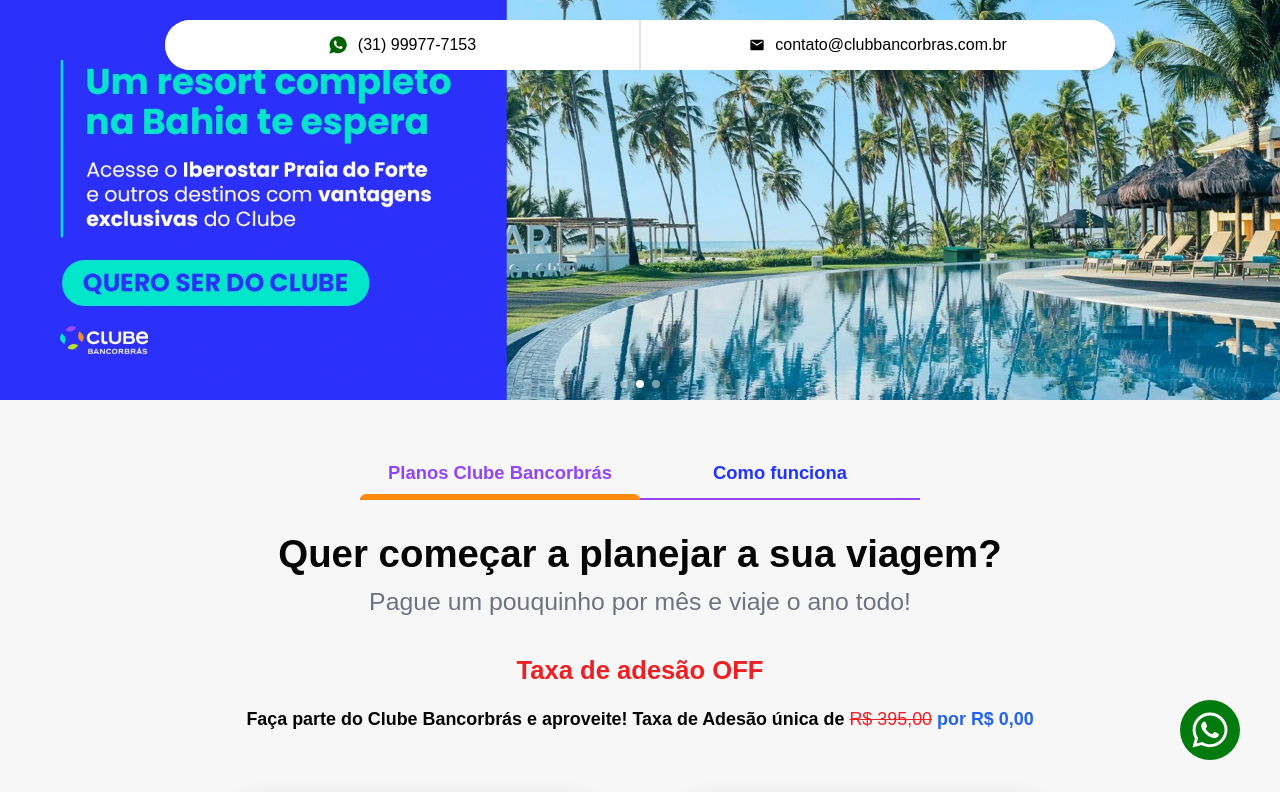
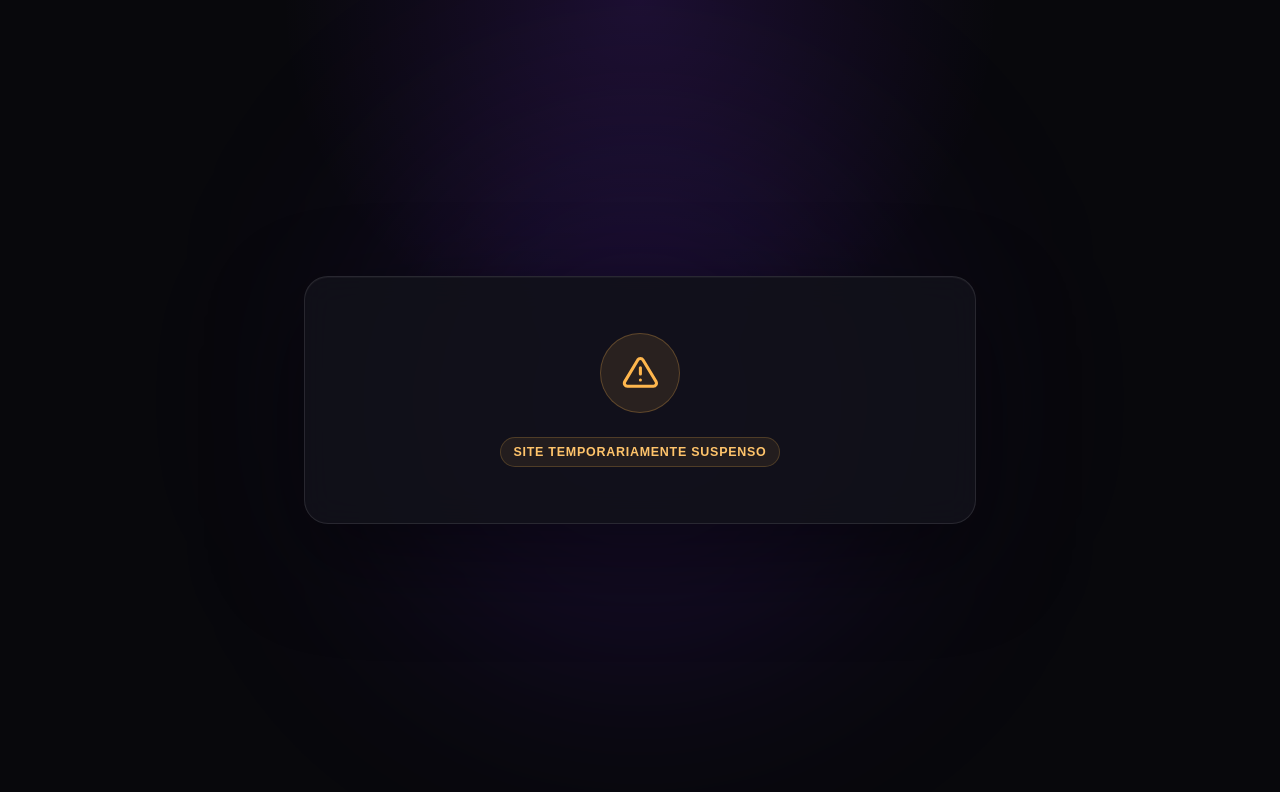
Before and after one commit to NanoThecnolog/clube-ferias-2, a Next.js app: page / in a window 1280 px wide. Shown: the top 792 px of the page. Built offline with nearby package versions, Linux system fonts and the light colour scheme.

Commit message:
config: blck

```diff
--- a/src/pages/index.tsx
+++ b/src/pages/index.tsx
@@ -15,7 +15,7 @@
 
 export default function Home() {
   const [isOpen, setIsOpen] = useState<boolean>(false);
-  const isBlocked = false;
+  const isBlocked = true;
 
   return (
     <>
```
